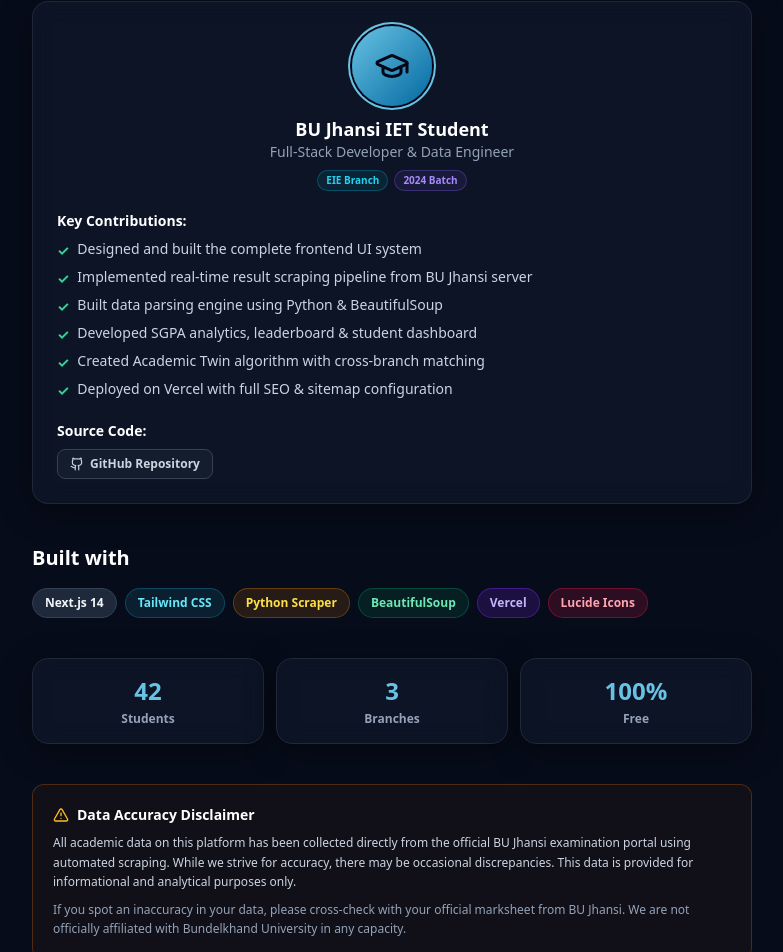
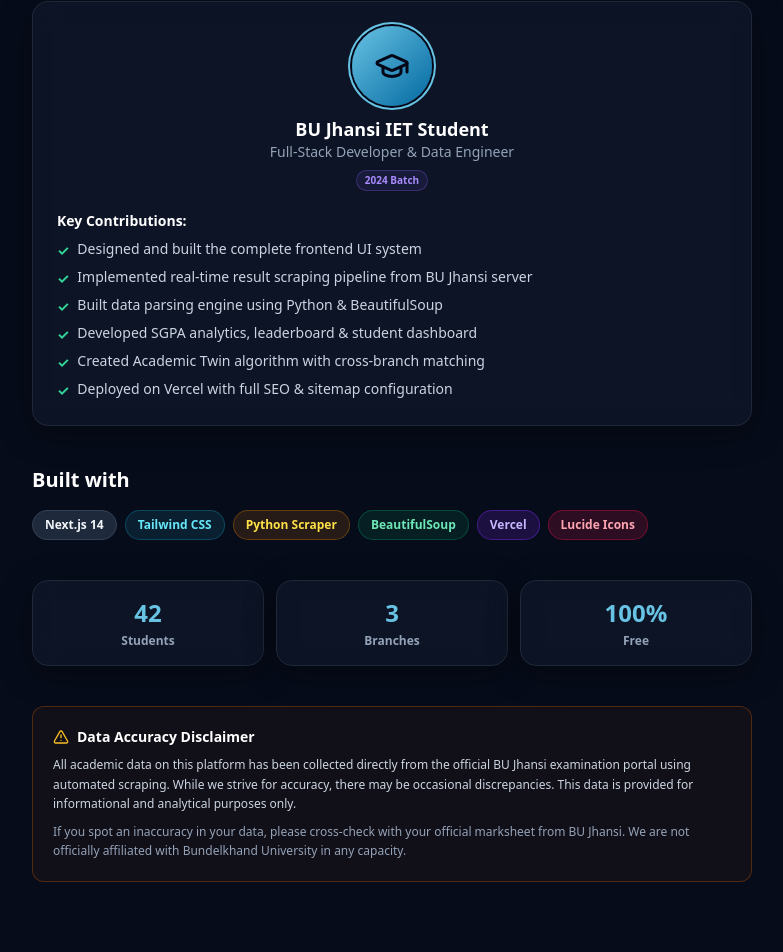
Before and after one commit to adityak39l/BU-Result-HUB, a Next.js app: page /about in a window 1280 px wide. Shown: the part 1114-2066 px from the top of the page, without its empty margins (248-1031 px from the left). Built offline with nearby package versions, Linux system fonts and the light colour scheme.

Commit message:
Remove GitHub link and EIE branch badge from About page

```diff
--- a/app/about/page.js
+++ b/app/about/page.js
@@ -1,6 +1,6 @@
 'use client';
 import Link from 'next/link';
-import { ArrowLeft, Github, Code2, Database, Cpu, BarChart3, Users, Zap, AlertTriangle, GraduationCap, Globe } from 'lucide-react';
+import { ArrowLeft, Code2, Database, Cpu, BarChart3, Users, Zap, AlertTriangle, GraduationCap, Globe } from 'lucide-react';
 
 export default function AboutPage() {
   const features = [
@@ -107,7 +107,6 @@
               <h3 className="font-black text-lg text-white leading-tight">BU Jhansi IET Student</h3>
               <p className="text-sm text-slate-400 mt-0.5">Full-Stack Developer & Data Engineer</p>
               <div className="flex items-center justify-center gap-1.5 mt-2">
-                <span className="text-[10px] px-2 py-0.5 rounded-full font-bold bg-cyan-500/10 text-cyan-400 border border-cyan-500/30">EIE Branch</span>
                 <span className="text-[10px] px-2 py-0.5 rounded-full font-bold bg-violet-500/10 text-violet-400 border border-violet-500/30">2024 Batch</span>
               </div>
             </div>
@@ -124,22 +123,6 @@
                 </li>
               ))}
             </ul>
-          </div>
-
-          {/* Connect */}
-          <div>
-            <p className="font-bold text-sm text-white mb-2">Source Code:</p>
-            <div className="flex items-center gap-2">
-              <a
-                href="https://github.com/adityak39l/BU-Result-HUB"
-                target="_blank"
-                rel="noopener noreferrer"
-                className="inline-flex items-center gap-1.5 px-3 py-1.5 rounded-lg text-xs font-semibold border border-gray-700 text-slate-300 bg-gray-800/50 hover:bg-gray-800 hover:text-white transition-all"
-              >
-                <Github className="w-3.5 h-3.5" />
-                GitHub Repository
-              </a>
-            </div>
           </div>
         </div>
       </div>
```
